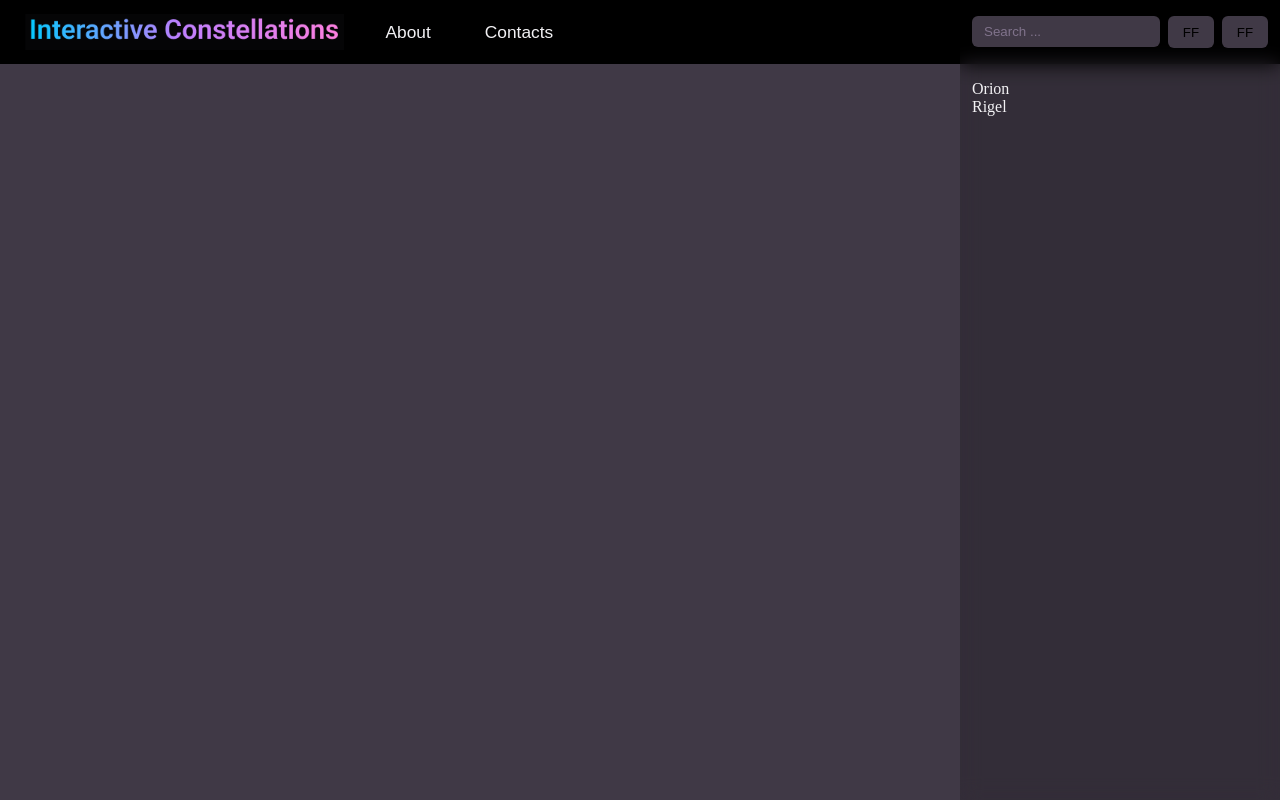
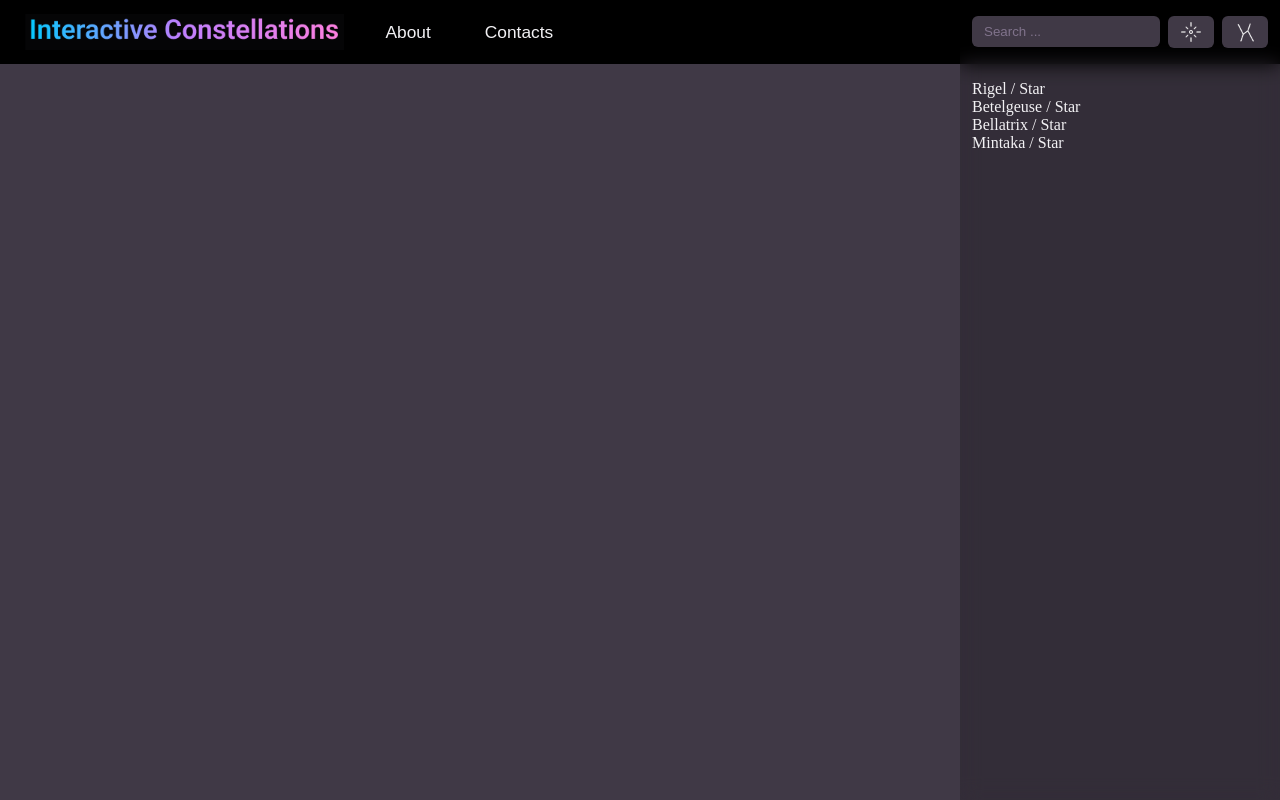
Before and after one commit to htantsiura/Constellations, a React (Vite) app in the folder React-project/: page / in a window 1280 px wide. Built offline with nearby package versions, Linux system fonts and the light colour scheme.

Commit message:
filter buttons style

```diff
--- a/React-project/src/StarsConstellData.js
+++ b/React-project/src/ConstellationsData.js
@@ -1,4 +1,4 @@
-export const StarsAndConstellations = [
+export const AllConstellations = [
 
   {
     // Basic Information
@@ -66,54 +66,19 @@ export const StarsAndConstellations = [
   },
 
   {
-    // Basic Identification
-    entity: "Star",
-    id: "rigel",
-    officialName: "Rigel",
-    bayerDesignation: "Beta Orionis",
-    flamsteedDesignation: "19 Orionis",
-    constellation: {
-      name: "Orion",
-      iauAbbreviation: "Ori"
-    },
+    // Basic Information
+    entity: "Constellation",
+    id: "vrg",
+    officialName: "Virgin",
+  },
 
-    // Astrometry and Position
-    astrometry: {
-      equatorialCoordinates: {
-        rightAscensionHours: 5.242,
-        declinationDegrees: -8.201
-      },
-      distance: {
-        lightYears: 860,
-        parsecs: 260
-      },
-      parallaxMilliarcseconds: 3.78,
-      properMotion: {
-        raMasPerYear: 1.87,
-        decMasPerYear: -0.56
-      }
-    },
-
-    // Physical Properties
-    physicalProperties: {
-      spectralClass: "B8 Ia",
-      stellarType: "Blue-white supergiant",
-      apparentMagnitude: 0.13,
-      absoluteMagnitude: -7.84,
-      massSolarMasses: 21,
-      radiusSolarRadii: 79,
-      luminositySolarLuminosities: 120000,
-      surfaceTemperatureKelvin: 12100,
-      estimatedAgeMillionsYears: 8
-    },
-
-    // Stellar System & Characteristics
-    system: {
-      isMultipleStarSystem: true,
-      componentCount: 4,
-      primaryComponent: "Rigel A",
-      variableType: "Alpha Cygni variable"
-    }
+  {
+    // Basic Information
+    entity: "Constellation",
+    id: "gmn",
+    officialName: "Gemini",
   }
 
+
+
 ];
--- /dev/null
+++ b/React-project/src/StarsData.js
@@ -0,0 +1,77 @@
+export const AllStars = [
+
+  {
+    // Basic Identification
+    entity: "Star",
+    id: "rigel",
+    officialName: "Rigel",
+    bayerDesignation: "Beta Orionis",
+    flamsteedDesignation: "19 Orionis",
+    constellation: {
+      name: "Orion",
+      iauAbbreviation: "Ori"
+    },
+
+    // Astrometry and Position
+    astrometry: {
+      equatorialCoordinates: {
+        rightAscensionHours: 5.242,
+        declinationDegrees: -8.201
+      },
+      distance: {
+        lightYears: 860,
+        parsecs: 260
+      },
+      parallaxMilliarcseconds: 3.78,
+      properMotion: {
+        raMasPerYear: 1.87,
+        decMasPerYear: -0.56
+      }
+    },
+
+    // Physical Properties
+    physicalProperties: {
+      spectralClass: "B8 Ia",
+      stellarType: "Blue-white supergiant",
+      apparentMagnitude: 0.13,
+      absoluteMagnitude: -7.84,
+      massSolarMasses: 21,
+      radiusSolarRadii: 79,
+      luminositySolarLuminosities: 120000,
+      surfaceTemperatureKelvin: 12100,
+      estimatedAgeMillionsYears: 8
+    },
+
+    // Stellar System & Characteristics
+    system: {
+      isMultipleStarSystem: true,
+      componentCount: 4,
+      primaryComponent: "Rigel A",
+      variableType: "Alpha Cygni variable"
+    }
+  },
+
+  {
+    // Basic Identification
+    entity: "Star",
+    id: "betelgeuse",
+    officialName: "Betelgeuse",
+  },
+
+  {
+    // Basic Identification
+    entity: "Star",
+    id: "bellatrix",
+    officialName: "Bellatrix",
+  },
+
+  {
+    // Basic Identification
+    entity: "Star",
+    id: "mintaka",
+    officialName: "Mintaka",
+  },
+
+
+
+];
--- a/React-project/src/components/FilterButton/FIlterButton.jsx
+++ b/React-project/src/components/FilterButton/FIlterButton.jsx
@@ -1,17 +1,18 @@
 import { useState } from 'react'
 import './FilterButton.css'
 
-export default function FilterButton({ id, bgColor, onClick }) {
-  const [isClicked, setIsClicked] = useState(0);
+export default function FilterButton({ id, icon, onClick, isActive, bgColor }) {
+
+  let color = isActive ? bgColor : "var(--darkgrey)";
 
   return(
     <button
       id={ id }
       className='filter-btn'
-      style={{ backgroundColor: bgColor }}
-      onClick={onClick}
+      onClick={ onClick }
+      style={{backgroundColor: color}}
     >
-      FF
+      <img src={ icon } alt="ic" className='mini-icon'/>
     </button>
   )
 }
--- a/React-project/src/components/FilterButton/FilterButton.css
+++ b/React-project/src/components/FilterButton/FilterButton.css
@@ -4,11 +4,15 @@
   height: 32px;
   border-radius: var(--corner-radius);
   border: none;
-  background-color: var(--primary-500);
+  background-color: var(--darkgrey);
   opacity: 1;
   transition: opacity 0.2s ease;
+}
 
-  &:hover {
-    opacity: 0.8;
-  }
+.filter-btn:hover {
+  opacity: 0.8;
 }
+
+.mini-icon {
+  width: 32px;
+}
--- a/React-project/src/components/SidePanel/SidePanel.jsx
+++ b/React-project/src/components/SidePanel/SidePanel.jsx
@@ -1,23 +1,47 @@
 import './SidePanel.css'
 import SearchInput from '../SearchInput/SearchInput'
 import FilterButton from '../FilterButton/FIlterButton'
-import { StarsAndConstellations } from '../../StarsConstellData'
+import { AllStars } from '../../StarsData'
+import { AllConstellations } from '../../ConstellationsData'
+import iconStar from '../../assets/Icon-star.png'
+import iconConstell from '../../assets/Icon-constellation.png'
+import { useState } from 'react'
 
 export default function SidePanel() {
+  const [isStar, setIsStar] = useState(false);
+  const [isConstellation, setIsConstellation] = useState(false);
+
   return (
     <div className="side-panel-container">
 
       <div className='side-panel-header'>
         <SearchInput />
-        <FilterButton id="Constellation-btn" bgColor="var(--darkgrey)" />
-        <FilterButton id="Star-btn" bgColor="var(--darkgrey)"  />
+        <FilterButton
+          id="Constellation-btn"
+          icon={iconStar}
+          /* onClick={() => handleClick(isStar)} */
+          onClick={() => setIsStar(!isStar)}
+          isActive={isStar}
+          bgColor="var(--secondary-750)"
+        />
+        <FilterButton
+          id="Star-btn"
+          icon={iconConstell}
+          onClick={() => setIsConstellation(!isConstellation)}
+          isActive={isConstellation}
+          bgColor="var(--primary-500)"
+        />
       </div>
 
       <div className='side-panel-body'>
-        {StarsAndConstellations.map((item) => (
-          <p key={item.id}>{item.officialName}</p>
+        {AllStars.map((item) => (
+          <p key={item.id}>
+            {item.officialName} / {item.entity}
+          </p>
         ))}
       </div>
     </div>
+
   )
+
 }
```
Also changed, not shown: React-project/src/assets/Icon-constellation.png (added), React-project/src/assets/Icon-star.png (added).
